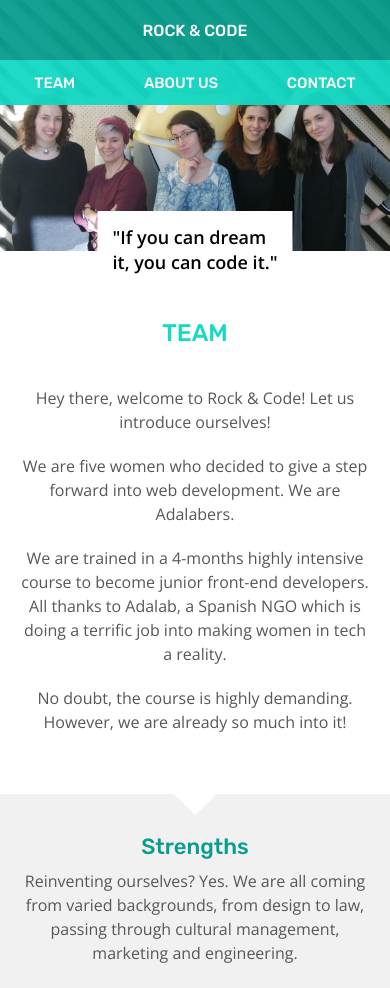
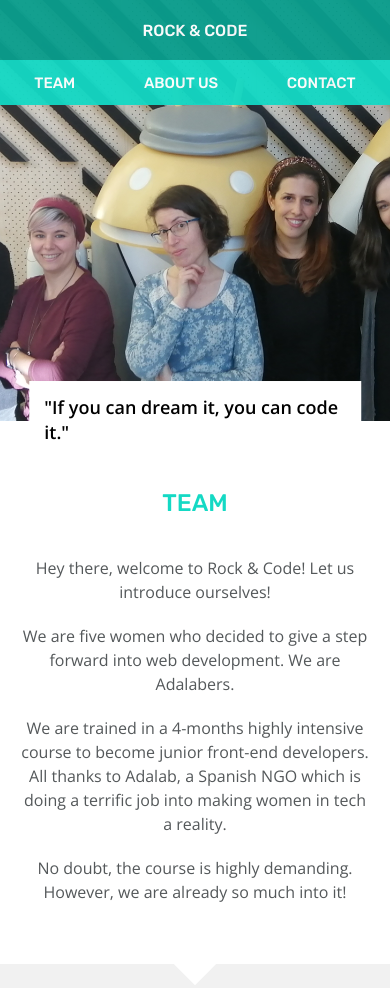
Before and after one commit to claramiralles/f-m1-rock-code, a plain HTML site: page index.html in a window 390 px wide. Shown: the top 988 px of the page. Drawn offline with nearby package versions, Linux system fonts and the light colour scheme.

Commit message:
Add claim mobile version

```diff
--- a/index.html
+++ b/index.html
@@ -33,7 +33,7 @@
     <!-- MAIN -->
     <main>
         <div class="claim-hero">
-            <img class="img-hero" src="images/team-2.png" alt="foto equipo adalabers">
+            <!-- <img class="img-hero" src="images/team-2.png" alt="foto equipo adalabers"> -->
             <h2 class="claim">"If you can dream it, you can code it."</h2>
         </div>
         <section id="team" class="team">
--- a/styles/main.css
+++ b/styles/main.css
@@ -112,28 +112,33 @@ body {
     margin: auto;
 }
 
-.img-hero {
+/* .img-hero {
     width: 100%;
     display: block;
+} */
+
+.claim-hero {
+    width: 100%;
+    height: 421px;
+    background-image: url(../images/team-2.png);
+    background-size: cover;
+    background-position: center;
+    background-repeat: no-repeat;
+    position: relative;
 }
 
 .claim {
+    min-width: 85%;
     background-color: white;
     font-size: 18px;
     color: black;
-    line-height: 25px;
+    line-height: 1.39;
     font-weight: 600;
     padding: 14px 15px 16px;
-    margin: auto;
-    margin-block-start: 0;
-    margin-block-end: 0;
     position: absolute;
+    bottom: 0;
     left: 50%;
-    transform: translate(-50%, -50%);
-}
-
-.claim-hero {
-    position: relative;
+    transform: translate(-50%, 50%);
 }
 
 .title {
```
